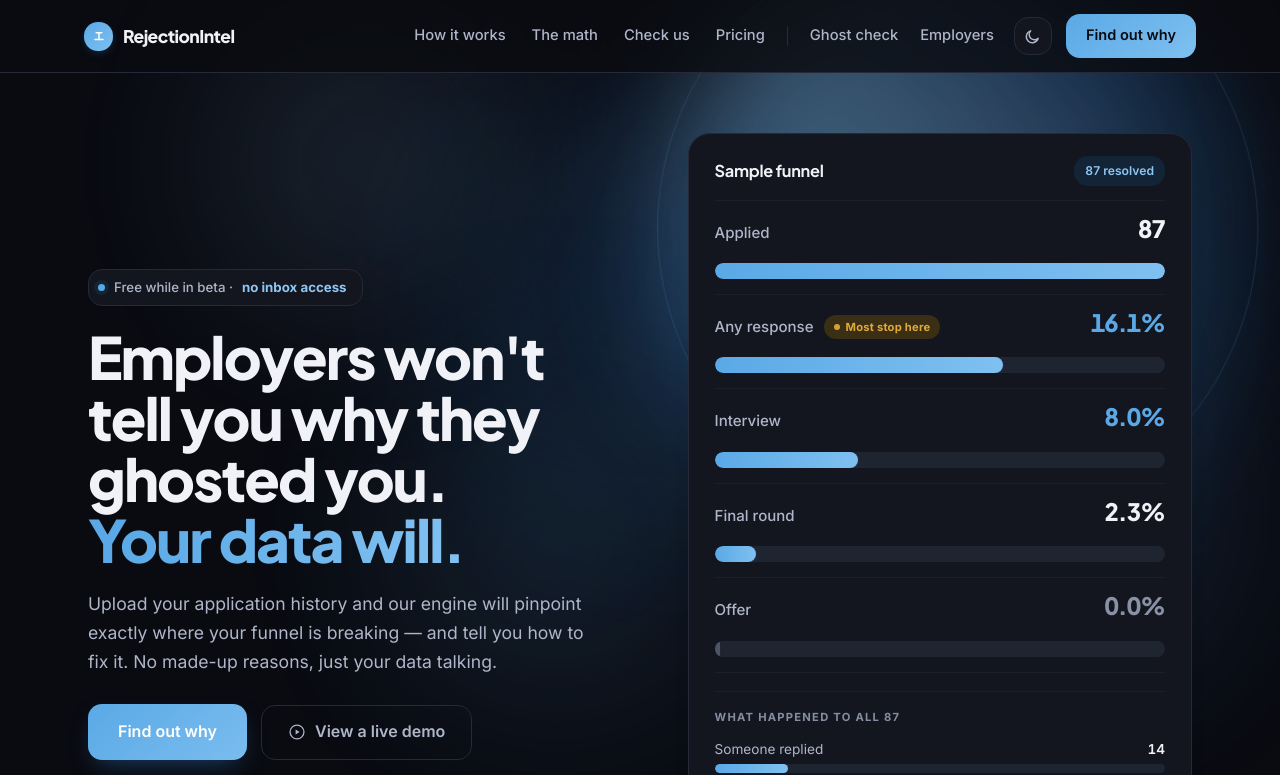
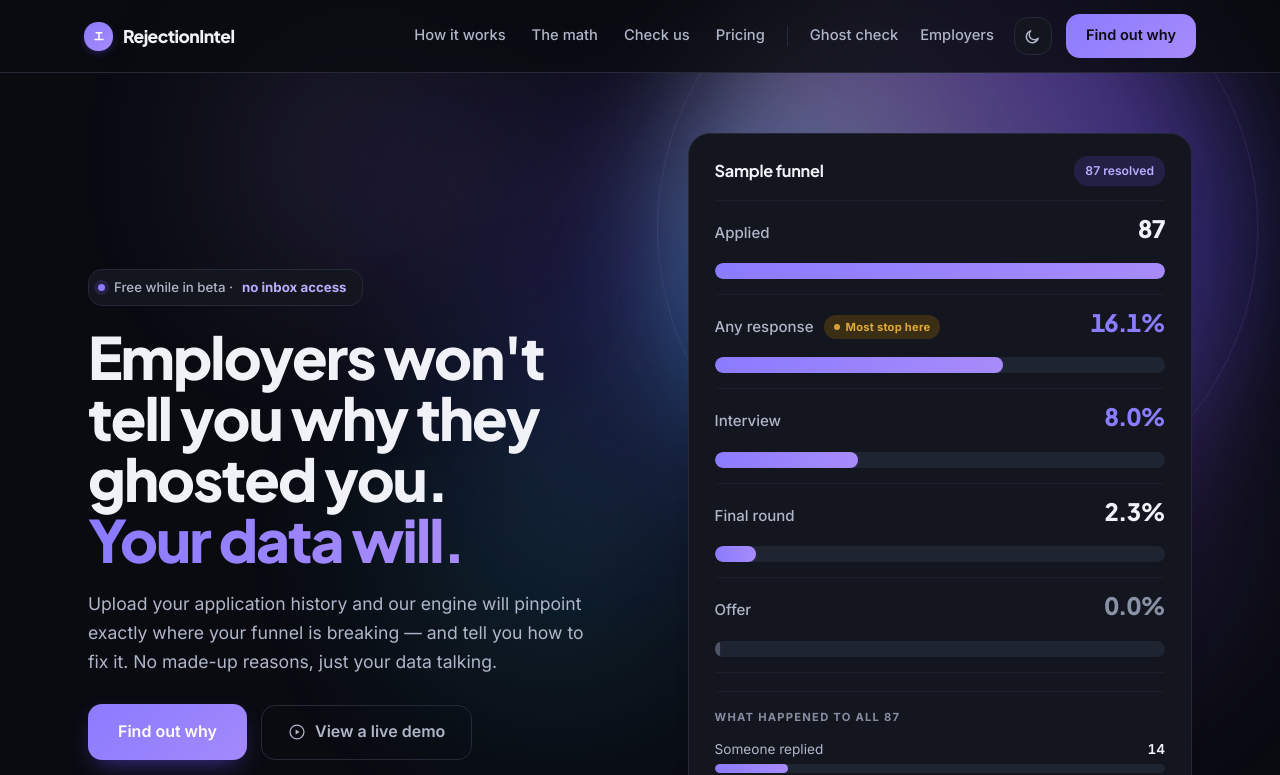
Before and after one commit to Faraz-khan04/rejectionintel, a browser extension: page site/index.html in a window 1280 px wide. Both pictures are taken after a click on the button "Switch between light and dark theme". Shown: the top 775 px of the page. Drawn offline with Linux system fonts and the light colour scheme.

Commit message:
Violet accent (previous)

```diff
--- a/site/backdrop.css
+++ b/site/backdrop.css
@@ -17,7 +17,7 @@
 .orb{
   position:absolute;top:-6%;right:4%;
   width:clamp(380px,44vw,660px);aspect-ratio:1;border-radius:50%;
-  background:conic-gradient(from 0deg,#1B4670,#255C99,#3B7EBF,#79B4DE,#255C99,#1B4670);
+  background:conic-gradient(from 0deg,#5A47E0,#8B5CF6,#38BDF8,#C4B5FD,#8B5CF6,#5A47E0);
   filter:blur(58px);opacity:.46;
   animation:orbSpin 38s linear infinite;
 }
@@ -28,14 +28,14 @@
 .orb-ring{
   position:absolute;top:-6%;right:4%;
   width:clamp(380px,44vw,660px);aspect-ratio:1;border-radius:50%;
-  border:1.5px solid rgba(59,126,191,.22);
+  border:1.5px solid rgba(139,92,246,.22);
   animation:orbBreathe 13s ease-in-out infinite reverse;
 }
 .au{position:absolute;border-radius:50%;filter:blur(84px);will-change:transform}
-.au1{width:46vw;height:40vw;right:22%;top:2%;background:radial-gradient(circle,rgba(37,92,153,.5),transparent 68%);animation:drift1 23s ease-in-out infinite}
-.au2{width:38vw;height:36vw;right:2%;top:38%;background:radial-gradient(circle,rgba(59,126,191,.46),transparent 68%);animation:drift2 31s ease-in-out infinite}
-.au3{width:32vw;height:30vw;right:38%;top:46%;background:radial-gradient(circle,rgba(90,169,230,.32),transparent 68%);animation:drift3 19s ease-in-out infinite}
-.au4{width:34vw;height:30vw;right:56%;top:-6%;background:radial-gradient(circle,rgba(127,192,240,.3),transparent 68%);animation:drift4 37s ease-in-out infinite}
+.au1{width:46vw;height:40vw;right:22%;top:2%;background:radial-gradient(circle,rgba(90,71,224,.5),transparent 68%);animation:drift1 23s ease-in-out infinite}
+.au2{width:38vw;height:36vw;right:2%;top:38%;background:radial-gradient(circle,rgba(139,92,246,.46),transparent 68%);animation:drift2 31s ease-in-out infinite}
+.au3{width:32vw;height:30vw;right:38%;top:46%;background:radial-gradient(circle,rgba(56,189,248,.32),transparent 68%);animation:drift3 19s ease-in-out infinite}
+.au4{width:34vw;height:30vw;right:56%;top:-6%;background:radial-gradient(circle,rgba(167,139,250,.3),transparent 68%);animation:drift4 37s ease-in-out infinite}
 @keyframes orbSpin{to{transform:rotate(360deg)}}
 @keyframes orbBreathe{0%,100%{transform:scale(1)}50%{transform:scale(1.07)}}
 @keyframes drift1{0%,100%{transform:translate(0,0) scale(1)}33%{transform:translate(-7%,5%) scale(1.14)}66%{transform:translate(5%,-4%) scale(.92)}}
@@ -43,8 +43,8 @@
 @keyframes drift3{0%,100%{transform:translate(0,0) scale(1)}50%{transform:translate(-8%,-5%) scale(1.18)}}
 @keyframes drift4{0%,100%{transform:translate(0,0) scale(1)}45%{transform:translate(7%,7%) scale(1.12)}80%{transform:translate(-4%,-3%) scale(.96)}}
 [data-theme="dark"] .orb{opacity:.58}
-[data-theme="dark"] .orb::after{background:radial-gradient(circle at 34% 30%,rgba(175,210,240,.55),transparent 62%)}
-[data-theme="dark"] .orb-ring{border-color:rgba(127,192,240,.18)}
+[data-theme="dark"] .orb::after{background:radial-gradient(circle at 34% 30%,rgba(190,175,255,.55),transparent 62%)}
+[data-theme="dark"] .orb-ring{border-color:rgba(167,139,250,.18)}
 
 @media (prefers-reduced-motion:reduce){
   .orb,.orb-ring,.orb-breathe,.au{animation:none}
--- a/site/funnel.js
+++ b/site/funnel.js
@@ -69,8 +69,8 @@
       return { ...s, count, rate, lo: ci[0], hi: ci[1] };
     });
 
-    const accent = cssVar("--accent", "#255C99");
-    const accent2 = cssVar("--accent-2", "#3B7EBF");
+    const accent = cssVar("--accent", "#5A47E0");
+    const accent2 = cssVar("--accent-2", "#8B5CF6");
 
     const muted = cssVar("--muted", "#6E7691");
     const ink = cssVar("--ink", "#0E1017");
@@ -116,7 +116,7 @@
     // Indigo through violet to cyan. The eye reads a colour change as
     // progress, so the offer row stops looking like "the smallest bar" and
     // starts looking like the end of a journey.
-    const RAMP = ["#1B4670", "#255C99", "#3B7EBF", "#5AA9E6", "#79C6E8"];
+    const RAMP = ["#5A47E0", "#7B5CF0", "#8B5CF6", "#4C9BE8", "#22C7CB"];
     const ramp = d3.scaleOrdinal()
         .domain(d3.range(RAMP.length))
         .range(RAMP);
--- a/site/index.html
+++ b/site/index.html
@@ -31,12 +31,12 @@
   --ink:#0E1017;--ink-2:#3B4154;--muted:#5F6780;
   --line:#E6E8F0;--line-2:#EEF0F6;--rule:#E6E8F0;--rule-soft:#EEF0F6;
 
-  --accent:#255C99;--accent-2:#3B7EBF;--accent-soft:#E7EFF8;--accent-ink:#1B4670;
+  --accent:#5A47E0;--accent-2:#8B5CF6;--accent-soft:#EEEBFE;--accent-ink:#4536C4;
 
-  --t-observed:#0E8A5F;--t-strong:#255C99;--t-weak:#C4820E;--t-none:#78809A;
+  --t-observed:#0E8A5F;--t-strong:#5A47E0;--t-weak:#C4820E;--t-none:#78809A;
   --t-insufficient:#78809A;
-  --bg-observed:#E3F5ED;--bg-strong:#E7EFF8;--bg-weak:#FBF1DE;--bg-none:#EDEFF4;
-  --observed-bg:#E3F5ED;--strong-bg:#E7EFF8;--weak-bg:#FBF1DE;--insufficient-bg:#EDEFF4;
+  --bg-observed:#E3F5ED;--bg-strong:#EEEBFE;--bg-weak:#FBF1DE;--bg-none:#EDEFF4;
+  --observed-bg:#E3F5ED;--strong-bg:#EEEBFE;--weak-bg:#FBF1DE;--insufficient-bg:#EDEFF4;
 
   --sem-strong:#0E8A5F;--sem-strong-bg:#E3F5ED;
   --sem-maybe:#C4820E;--sem-maybe-bg:#FBF1DE;
@@ -82,7 +82,7 @@ h3{font-size:1.1rem;font-weight:700;letter-spacing:-.016em;line-height:1.32}
 .nav{position:sticky;top:0;z-index:80;background:rgba(247,247,251,.82);border-bottom:1px solid var(--line)}
 .nav-in{display:flex;align-items:center;gap:0;height:72px;max-width:var(--wrap);margin:0 auto;padding:0 24px}
 .brand{display:flex;align-items:center;gap:10px;font-family:var(--display);font-weight:800;font-size:1.09rem;letter-spacing:-.032em;text-decoration:none}
-.brand-mark{width:29px;height:29px;border-radius:14px;background:linear-gradient(140deg,var(--accent) 0%,var(--accent-2) 100%);display:grid;place-items:center;flex:none;box-shadow:0 3px 10px -3px rgba(37,92,153,.6)}
+.brand-mark{width:29px;height:29px;border-radius:14px;background:linear-gradient(140deg,var(--accent) 0%,var(--accent-2) 100%);display:grid;place-items:center;flex:none;box-shadow:0 3px 10px -3px rgba(90,71,224,.6)}
 /* Page anchors. Pushed right by auto, then a fixed run-in to the tools. */
 .nav-links{display:flex;gap:26px;margin-left:auto;font-size:.92rem;font-weight:500;
   white-space:nowrap}
@@ -139,9 +139,9 @@ h3{font-size:1.1rem;font-weight:700;letter-spacing:-.016em;line-height:1.32}
 .btn-primary{
   background:linear-gradient(140deg,var(--accent) 0%,var(--accent-2) 115%);color:#fff;
   text-decoration:none;font-weight:600;font-size:1rem;padding:15px 30px;border-radius:14px;
-  display:inline-block;box-shadow:0 10px 24px -10px rgba(37,92,153,.75);transition:transform .16s,box-shadow .16s;
+  display:inline-block;box-shadow:0 10px 24px -10px rgba(90,71,224,.75);transition:transform .16s,box-shadow .16s;
 }
-.btn-primary:hover{transform:translateY(-2px);box-shadow:0 16px 32px -12px rgba(37,92,153,.85)}
+.btn-primary:hover{transform:translateY(-2px);box-shadow:0 16px 32px -12px rgba(90,71,224,.85)}
 .btn-ghost{
   background:transparent;border:1.5px solid var(--line);color:var(--ink-2);text-decoration:none;
   font-weight:550;font-size:1rem;padding:13.5px 26px;border-radius:14px;display:inline-block;transition:border-color .16s,color .16s;
@@ -167,7 +167,7 @@ h3{font-size:1.1rem;font-weight:700;letter-spacing:-.016em;line-height:1.32}
 /* the signature: solid bar to the observed value, translucent
    continuation to the top of the confidence interval */
 .track{grid-column:1/-1;position:relative;height:16px;background:#EFF1F7;border-radius:14px;margin-top:12px;overflow:hidden}
-.fill{position:absolute;top:0;bottom:0;left:0;border-radius:14px;background:linear-gradient(90deg,var(--accent),var(--accent-2));box-shadow:0 1px 3px rgba(37,92,153,.4)}
+.fill{position:absolute;top:0;bottom:0;left:0;border-radius:14px;background:linear-gradient(90deg,var(--accent),var(--accent-2));box-shadow:0 1px 3px rgba(90,71,224,.4)}
 .fill.zero{background:var(--t-none);opacity:.45;min-width:5px}
 
 @keyframes grow{from{transform:scaleX(0)}to{transform:scaleX(1)}}
@@ -224,7 +224,7 @@ h3{font-size:1.1rem;font-weight:700;letter-spacing:-.016em;line-height:1.32}
 /* math block */
 .math{background:linear-gradient(155deg,#14162A 0%,#1D1B3E 55%,#241F4C 100%);color:#D9DCEC;border-radius:var(--r-lg);padding:52px 50px;position:relative;overflow:hidden}
 @media(max-width:720px){.math{padding:34px 26px}}
-.math::after{content:"";position:absolute;width:520px;height:520px;right:-14%;top:-32%;background:radial-gradient(circle,rgba(59,126,191,.36),transparent 66%);filter:blur(52px)}
+.math::after{content:"";position:absolute;width:520px;height:520px;right:-14%;top:-32%;background:radial-gradient(circle,rgba(139,92,246,.36),transparent 66%);filter:blur(52px)}
 .math > *{position:relative;z-index:1}
 .math .eyebrow{color:#A99BFF}
 .math h2{color:#fff;max-width:20ch}
@@ -235,7 +235,7 @@ h3{font-size:1.1rem;font-weight:700;letter-spacing:-.016em;line-height:1.32}
 .mfig-n{font-family:var(--display);font-size:2.5rem;font-weight:800;color:#fff;letter-spacing:-.045em;line-height:1}
 .mfig-l{font-size:.88rem;color:#9AA1BE;margin-top:11px;line-height:1.5}
 .math-foot{font-size:.85rem;color:#7F87A6;margin-top:28px;line-height:1.65}
-.math-foot code{color:#C7BCFF;background:rgba(59,126,191,.14);padding:2px 7px;border-radius:5px}
+.math-foot code{color:#C7BCFF;background:rgba(139,92,246,.14);padding:2px 7px;border-radius:5px}
 
 /* comparison */
 .cmp-wrap{background:color-mix(in srgb,var(--card) 93%,transparent);border:1px solid var(--line);border-radius:var(--r-lg);overflow:hidden;box-shadow:0 1px 2px rgba(14,16,23,.04),0 12px 30px -22px rgba(14,16,23,.2)}
@@ -256,7 +256,7 @@ h3{font-size:1.1rem;font-weight:700;letter-spacing:-.016em;line-height:1.32}
 .plans{display:grid;grid-template-columns:repeat(3,1fr);gap:22px;align-items:start}
 @media(max-width:940px){.plans{grid-template-columns:1fr}}
 .plan{background:color-mix(in srgb,var(--card) 92%,transparent);border:1px solid var(--line);border-radius:var(--r-lg);padding:30px;display:flex;flex-direction:column}
-.plan-hi{border:1.5px solid var(--accent);box-shadow:0 20px 46px -26px rgba(37,92,153,.6);position:relative}
+.plan-hi{border:1.5px solid var(--accent);box-shadow:0 20px 46px -26px rgba(90,71,224,.6);position:relative}
 .plan-flag{position:absolute;top:-12px;left:30px;background:linear-gradient(140deg,var(--accent),var(--accent-2));color:#fff;font-size:.7rem;font-weight:700;letter-spacing:.08em;text-transform:uppercase;padding:5px 13px;border-radius:14px}
 .plan-name{font-size:.77rem;font-weight:700;letter-spacing:.11em;text-transform:uppercase;color:var(--muted)}
 .plan-price{font-family:var(--display);font-size:2.7rem;font-weight:800;letter-spacing:-.045em;margin:14px 0 6px;line-height:1}
@@ -281,7 +281,7 @@ h3{font-size:1.1rem;font-weight:700;letter-spacing:-.016em;line-height:1.32}
 .close{position:relative;z-index:1;padding:96px 0}
 .close-box{background:linear-gradient(155deg,#14162A 0%,#241F4C 100%);border-radius:var(--r-lg);padding:66px 50px;text-align:center;position:relative;overflow:hidden}
 @media(max-width:640px){.close-box{padding:44px 26px}}
-.close-box::after{content:"";position:absolute;width:640px;height:640px;left:50%;top:52%;transform:translateX(-50%);background:radial-gradient(circle,rgba(59,126,191,.34),transparent 64%);filter:blur(56px)}
+.close-box::after{content:"";position:absolute;width:640px;height:640px;left:50%;top:52%;transform:translateX(-50%);background:radial-gradient(circle,rgba(139,92,246,.34),transparent 64%);filter:blur(56px)}
 .close-box > *{position:relative;z-index:1}
 .close-box h2{color:#fff;max-width:18ch;margin:0 auto}
 .close-box p{color:#A9B0CC;max-width:52ch;margin:22px auto 0;font-size:1.05rem;line-height:1.7}
@@ -309,12 +309,12 @@ footer{position:relative;z-index:1;padding:52px 0 60px;border-top:1px solid var(
   --ink:#F1F2F7;--ink-2:#AFB6C9;--muted:#868DA3;
   --line:#252938;--line-2:#1C1F2B;--rule:#252938;--rule-soft:#1C1F2B;
 
-  --accent:#5AA9E6;--accent-2:#7FC0F0;--accent-soft:#122436;--accent-ink:#8DC7F2;
+  --accent:#8B7BFF;--accent-2:#A78BFA;--accent-soft:#231F45;--accent-ink:#B9ADFF;
 
-  --t-observed:#3FC495;--t-strong:#5AA9E6;--t-weak:#E0A93A;--t-none:#8891A6;
+  --t-observed:#3FC495;--t-strong:#8B7BFF;--t-weak:#E0A93A;--t-none:#8891A6;
   --t-insufficient:#8891A6;
-  --bg-observed:#10352A;--bg-strong:#122436;--bg-weak:#3A2E14;--bg-none:#1F2431;
-  --observed-bg:#10352A;--strong-bg:#122436;--weak-bg:#3A2E14;--insufficient-bg:#1F2431;
+  --bg-observed:#10352A;--bg-strong:#231F45;--bg-weak:#3A2E14;--bg-none:#1F2431;
+  --observed-bg:#10352A;--strong-bg:#231F45;--weak-bg:#3A2E14;--insufficient-bg:#1F2431;
 
   --sem-strong:#3FC495;--sem-strong-bg:#10352A;
   --sem-maybe:#E0A93A;--sem-maybe-bg:#3A2E14;
```
Also changed, not shown: site/app.html (+15 -15 lines), site/cohort.html (+8 -8 lines), site/employers.html (+8 -8 lines), site/ghost.html (+8 -8 lines), site/track.html (+8 -8 lines), site/ui-kit.html (+2 -2 lines).
